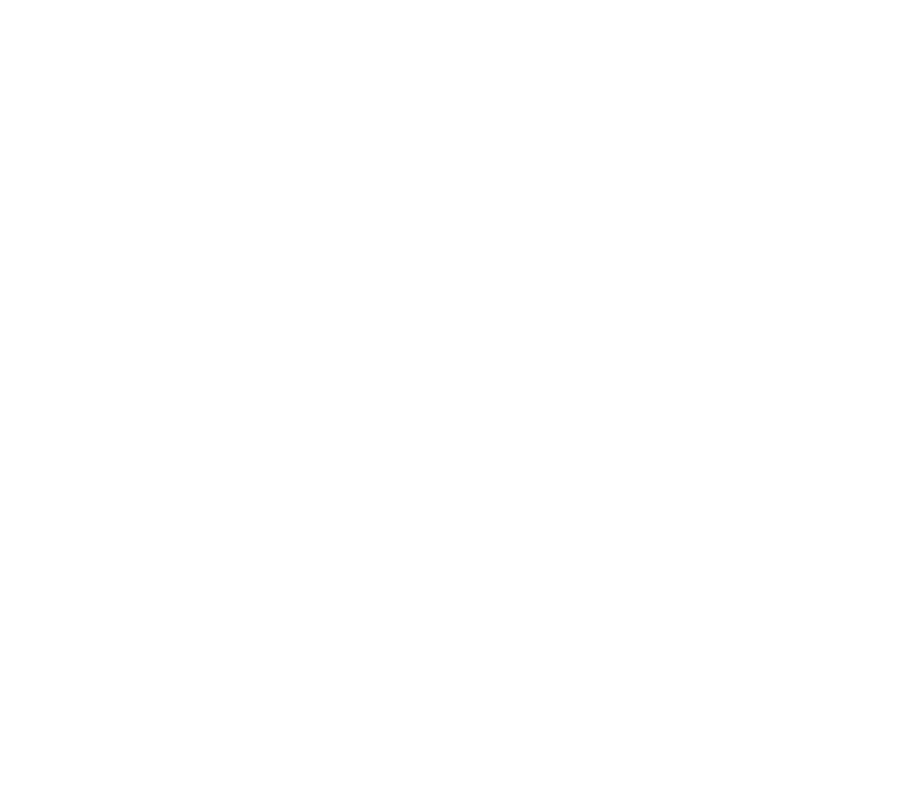
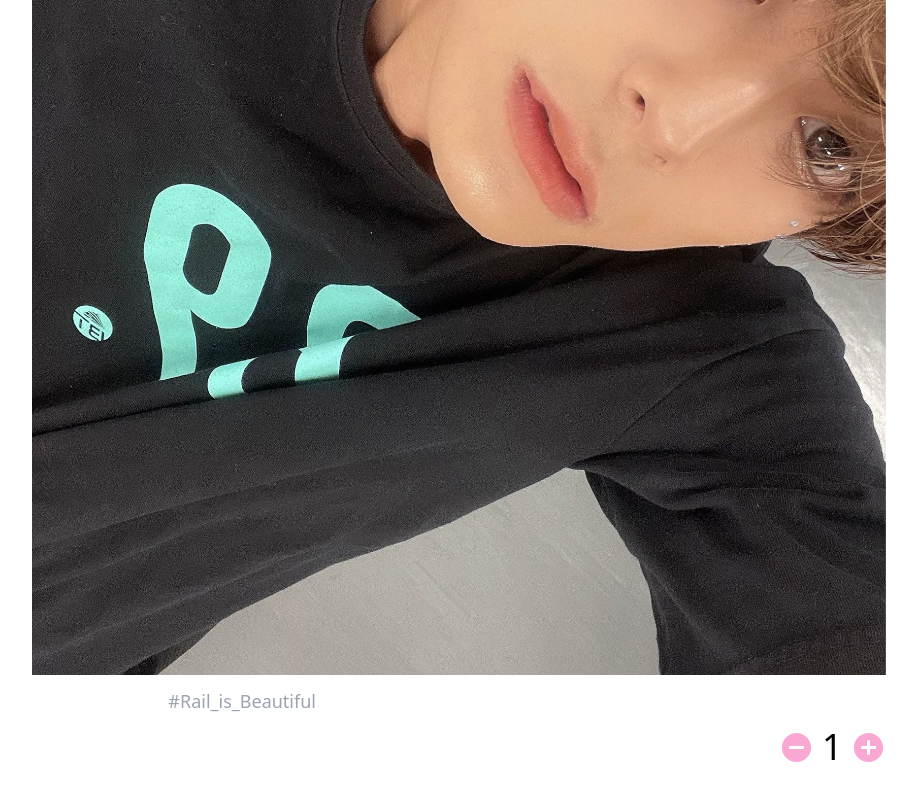
Before and after one commit to naka-kai/FaveCollection, a React (Vite) app: page /collection/1 in a window 1280 px wide. Shown: the part 494-1294 px from the top of the page, without its empty margins (181-1098 px from the left). Before the commit the page ends 800 px from the top, so only its background shows below. Built offline with nearby package versions, Linux system fonts and the light colour scheme.

Commit message:
コレクション詳細のレイアウト作成・データ作成

```diff
--- a/src/data/itemData.ts
+++ b/src/data/itemData.ts
@@ -11,63 +11,152 @@
 import aloha_vertical_2 from "/public/img/aloha_vertical_2.jpg";
 import aloha_vertical_3 from "/public/img/aloha_vertical_3.jpg";
 
-export const itemData = [
+type CategoryType = {
+  num: number;
+  name: string;
+  color: string;
+};
+
+const category: { [key: number]: CategoryType } = {
+  2: { num: 2, name: "小笠原海", color: "#3301FF" },
+  3: { num: 3, name: "船津稜雅", color: "#CA32FF" },
+  4: { num: 4, name: "草川拓弥", color: "#00CC34" },
+  5: { num: 5, name: "村田祐基", color: "#FE0202" },
+  7: { num: 7, name: "松尾太陽", color: "#CCCCCC" },
+  11: { num: 11, name: "志村秀哉", color: "#7C7C7C" },
+  12: { num: 12, name: "森次政裕", color: "#935A04" },
+  13: { num: 13, name: "髙松アロハ", color: "#11E0D9" },
+  14: { num: 14, name: "柏木悠", color: "#FC8A07" },
+};
+
+type itemDataType = {
+  img: string;
+  title: string;
+  category: CategoryType;
+  tag: string;
+  tourOpeningDate: Date;
+  releaseDate: Date;
+  num: number;
+  rows?: number;
+  cols?: number;
+};
+
+export const itemData: itemDataType[] = [
   {
     img: `${aloha_square_1}`,
-    title: "aloha_square_1",
+    title: "生写真セットA 右から1番目",
+    category: category[13],
+    tag: "#Rail_is_Beautiful",
+    tourOpeningDate: new Date(2024, 10, 1),
+    releaseDate: new Date(2024, 10, 1),
+    num: 1,
     rows: 2,
     cols: 2,
-    tag: "#Rail is Beautiful",
   },
   {
     img: `${aloha_horizontal_1}`,
-    title: "aloha_horizontal_1",
+    title: "生写真セットC 右から2番目",
+    category: category[13],
+    tag: "#Rail_is_Beautiful",
+    tourOpeningDate: new Date(2024, 10, 1),
+    releaseDate: new Date(2024, 10, 1),
+    num: 1,
   },
   {
     img: `${aloha_horizontal_2}`,
-    title: "aloha_horizontal_2",
+    title: "生写真セットA 右から3番目",
+    category: category[13],
+    tag: "#Rail_is_Beautiful",
+    tourOpeningDate: new Date(2024, 10, 1),
+    releaseDate: new Date(2024, 10, 1),
+    num: 1,
   },
   {
     img: `${aloha_horizontal_3}`,
-    title: "aloha_horizontal_3",
+    title: "生写真セットB 右から2番目",
+    category: category[13],
+    tag: "#T.I.M.E",
+    tourOpeningDate: new Date(2024, 10, 1),
+    releaseDate: new Date(2024, 10, 1),
+    num: 1,
     cols: 2,
   },
   {
     img: `${aloha_horizontal_4}`,
-    title: "aloha_horizontal_4",
+    title: "生写真セットA 右から5番目",
+    category: category[13],
+    tag: "#Rail_is_Beautiful",
+    tourOpeningDate: new Date(2024, 10, 1),
+    releaseDate: new Date(2024, 10, 1),
+    num: 1,
     cols: 2,
   },
   {
     img: `${aloha_square_2}`,
-    title: "aloha_square_2",
+    title: "生写真セットB 右から1番目",
+    category: category[13],
+    tag: "#Rail_is_Beautiful",
+    tourOpeningDate: new Date(2024, 10, 1),
+    releaseDate: new Date(2024, 10, 1),
+    num: 2,
     rows: 2,
     cols: 2,
   },
   {
     img: `${aloha_square_3}`,
-    title: "aloha_square_3",
+    title: "生写真セットA 右から2番目",
+    category: category[13],
+    tag: "#T.I.M.E",
+    tourOpeningDate: new Date(2024, 10, 1),
+    releaseDate: new Date(2024, 10, 1),
+    num: 1,
   },
   {
     img: `${aloha_square_4}`,
-    title: "aloha_square_4",
+    title: "生写真セットB 右から3番目",
+    category: category[13],
+    tag: "#Rail_is_Beautiful",
+    tourOpeningDate: new Date(2024, 10, 1),
+    releaseDate: new Date(2024, 10, 1),
+    num: 1,
   },
   {
     img: `${aloha_vertical_1}`,
-    title: "aloha_vertical_1",
+    title: "生写真セットA 右から4番目",
+    category: category[13],
+    tag: "#Rail_is_Beautiful",
+    tourOpeningDate: new Date(2024, 10, 1),
+    releaseDate: new Date(2024, 10, 1),
+    num: 3,
     rows: 2,
     cols: 2,
   },
   {
     img: `${aloha_vertical_2}`,
-    title: "aloha_vertical_2",
+    title: "生写真セットB 右から5番目",
+    category: category[13],
+    tag: "#T.I.M.E",
+    tourOpeningDate: new Date(2024, 10, 1),
+    releaseDate: new Date(2024, 10, 1),
+    num: 1,
   },
   {
     img: `${aloha_vertical_3}`,
-    title: "aloha_vertical_3",
+    title: "生写真セットC 右から1番目",
+    category: category[13],
+    tag: "#Rail_is_Beautiful",
+    tourOpeningDate: new Date(2024, 10, 1),
+    releaseDate: new Date(2024, 10, 1),
+    num: 2,
   },
   {
     img: `${aloha_square_5}`,
-    title: "aloha_square_5",
+    title: "生写真セットB 右から4番目",
+    category: category[13],
+    tag: "#T.I.M.E",
+    tourOpeningDate: new Date(2024, 10, 1),
+    releaseDate: new Date(2024, 10, 1),
+    num: 1,
     cols: 2,
   },
 ];
--- a/src/pages/Collection/Show.tsx
+++ b/src/pages/Collection/Show.tsx
@@ -1,7 +1,65 @@
-import React from "react";
+import React, { useEffect, useState } from "react";
+import { useParams } from "react-router-dom";
+import { itemData } from "../../data/itemData";
+import AddCircleIcon from "@mui/icons-material/AddCircle";
+import RemoveCircleIcon from "@mui/icons-material/RemoveCircle";
 
 const Show = () => {
-  return <div>Show</div>;
+  const [count, setCount] = useState<number>(0);
+
+  useEffect(() => {
+    if (item) {
+      setCount(item.num);
+    }
+  }, []);
+
+  const { id } = useParams();
+  if (!id) {
+    return (
+      <div className="mt-[70px] h-screen flex items-center justify-center">
+        <p className="text-3xl">IDが正しくありません</p>
+      </div>
+    );
+  }
+
+  const item = itemData.find((item, index) => index + 1 === parseInt(id));
+  if (!item) {
+    return (
+      <div className="mt-[70px] h-screen flex items-center justify-center">
+        <p className="text-3xl">アイテムが見つかりません</p>
+      </div>
+    );
+  }
+
+  return (
+    <div className="my-[70px] w-full flex justify-center">
+      <div className="w-2/3">
+        <h2 className="text-4xl text-center mb-5">{item.title}</h2>
+        <figure>
+          <img src={item.img} alt={item.title} />
+        </figure>
+        <div className="my-2 flex items-center">
+          <div
+            className={`bg-[${item.category.color}] mr-3 py-1 px-3 rounded-sm text-white`}
+          >
+            <span className="text-xl">{item.category.name}</span>
+          </div>
+          <span className="text-lg text-gray-400">{item.tag}</span>
+        </div>
+        <div className="flex justify-end items-center">
+          <button
+            onClick={() => setCount((prev) => (prev - 1 >= 0 ? prev - 1 : 0))}
+          >
+            <RemoveCircleIcon className="text-pink-300" fontSize="large" />
+          </button>
+          <p className="text-4xl mx-2">{count}</p>
+          <button onClick={() => setCount((prev) => prev + 1)}>
+            <AddCircleIcon className="text-pink-300" fontSize="large" />
+          </button>
+        </div>
+      </div>
+    </div>
+  );
 };
 
 export default Show;
```
